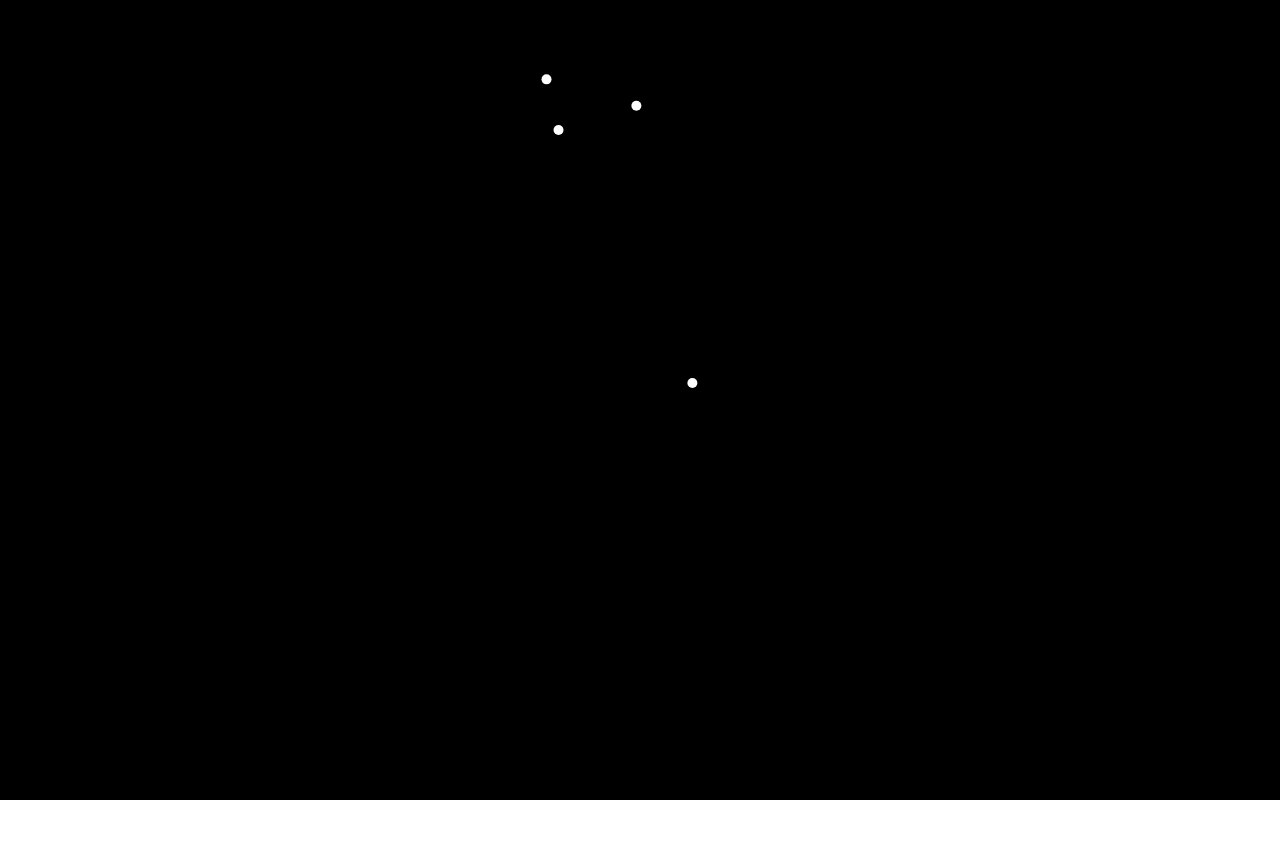
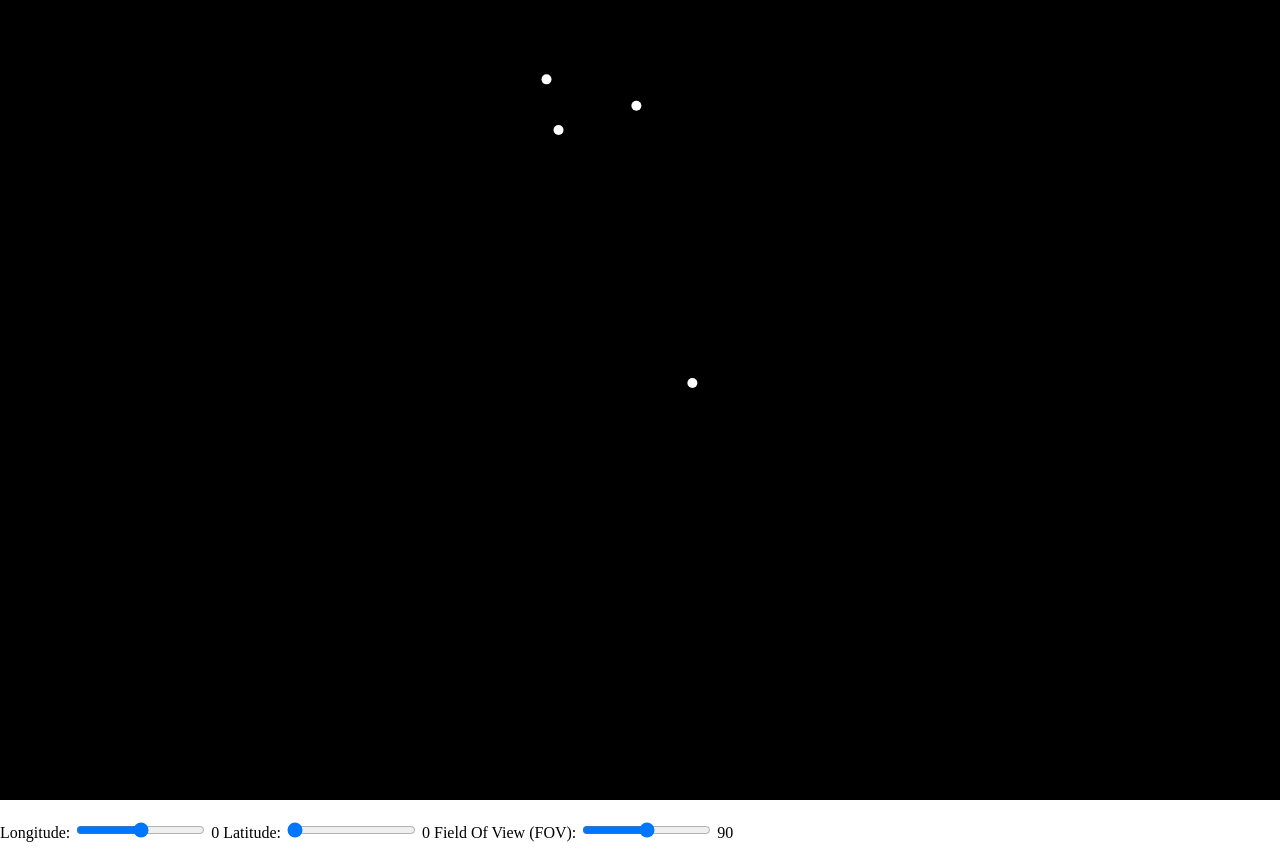
Before and after one commit to ansh-patel2005/Space-Travelling-Coders, a website built with webpack: page webpage/index.html in a window 1280 px wide. Before the commit the page ends 804 px from the top, so only its background shows below. Built offline with nearby package versions, Linux system fonts and the light colour scheme.

Commit message:
feat: added html controls

```diff
--- a/webpage/index.html
+++ b/webpage/index.html
@@ -8,5 +8,16 @@
 </head>
 <body style="margin: 0px;overflow: hidden;">
     <canvas style="width: 100vw;height: 100vh;margin: 0px;"></canvas>
+    <p>
+        Longitude:
+        <input type="range" id="Longitude" min="-180" max="180" value="0" oninput="changeLongitude(this.value)"/>
+        <output id="LongitudeOut">0</output>
+        Latitude:
+        <input type="range" id="Latitude" min="0" max="180" value="0" oninput="changeLatitude(this.value)"/>
+        <output id="LatitudeOut">0</output>
+        Field Of View (FOV):
+        <input type="range" id="FOV" min="0.001" max="180" value="90" oninput="changeFOV(this.value)"/>
+        <output id="FOVOut">90</output>
+    </p>
 </body>
 </html>
--- a/webpage/internals.ts
+++ b/webpage/internals.ts
@@ -1,10 +1,15 @@
 import { changeToLongAndLat, degToRad } from "./math"
-import { FOV, StarData } from "./types"
+import { FOV, StarData, Exoplanet } from "./types"
 
 export const fov: FOV = {
     latitude: degToRad(90-43),
     longitude: degToRad(-79),
     fovReg: Math.PI
+}
+
+export const exoplanet: Exoplanet = {
+    position: [0, 0, 0],
+    radius: 6371
 }
 
 // export const fov: FOV = {
--- a/webpage/main.ts
+++ b/webpage/main.ts
@@ -1,4 +1,4 @@
-import { fov, stars } from "./internals"
+import { fov, stars, exoplanet} from "./internals"
 import { changeToLongAndLat, changeToCartesian } from "./math"
 import { computeStarProjections, FOVSize } from "./projections"
 import { StarData } from "./types"
@@ -86,3 +86,24 @@ function Animate() {
 
     requestAnimationFrame(() => {})
 }
+
+function changeLongitude(newLongitude: string){
+    let a = document.getElementById("LongitudeOut") as HTMLInputElement
+    a.value = newLongitude
+    fov.longitude = Number(newLongitude)
+    computeStarProjections(fov, exoplanet.radius, stars)
+}
+
+function changeLatitude(newLatitude: string){
+    let a = document.getElementById("LatitudeOut") as HTMLInputElement
+    a.value = newLatitude
+    fov.latitude = Number(newLatitude)
+    computeStarProjections(fov, exoplanet.radius, stars)
+}
+
+function changeFOV(newFOV: string) {
+    let a = document.getElementById("FOVOut") as HTMLInputElement
+    a.value = newFOV
+    fov.fovReg = Number(newFOV)
+    computeStarProjections(fov, exoplanet.radius, stars)
+}
--- a/webpage/types.ts
+++ b/webpage/types.ts
@@ -8,6 +8,7 @@ export interface FOV {
 
 export interface Exoplanet {
     position: Coordinate
+    radius: number
 }
 
 export class StarData {
```
